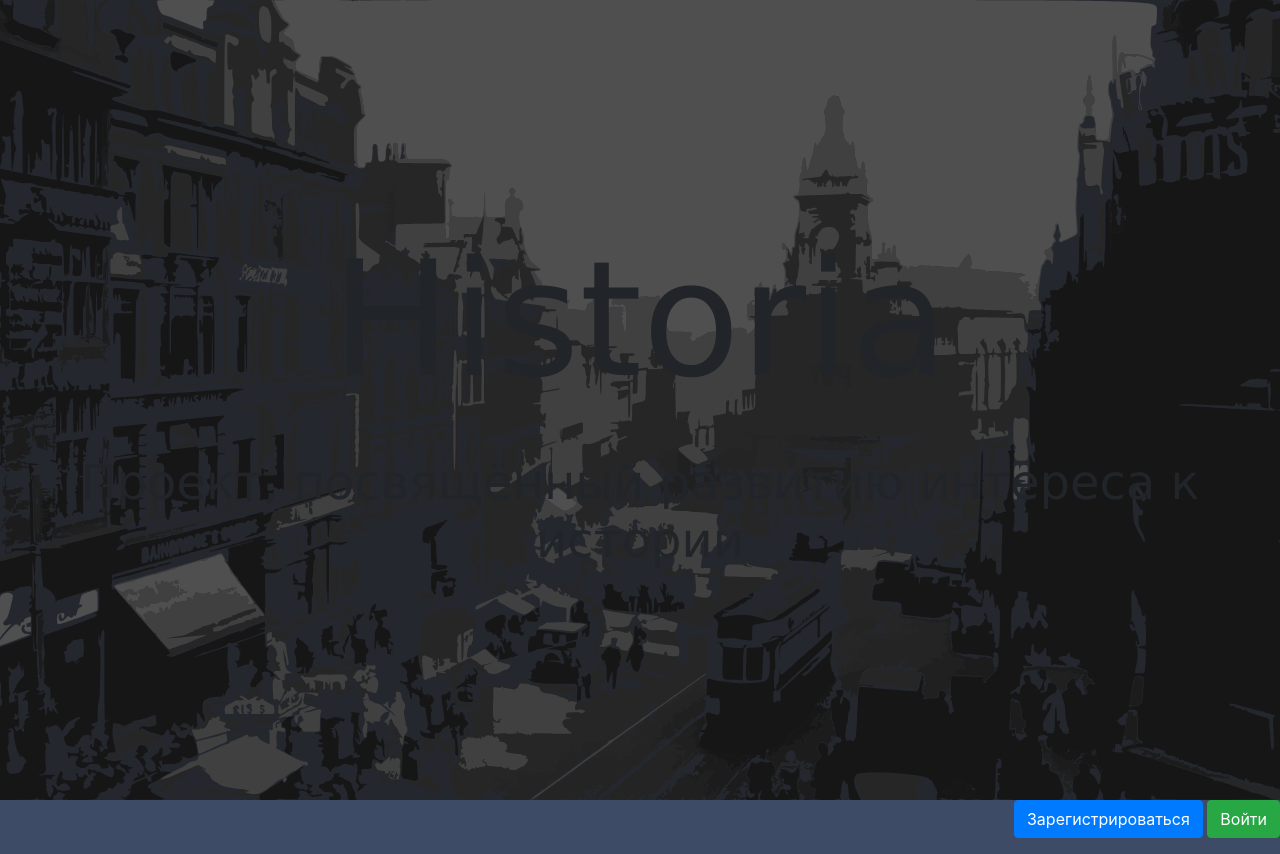
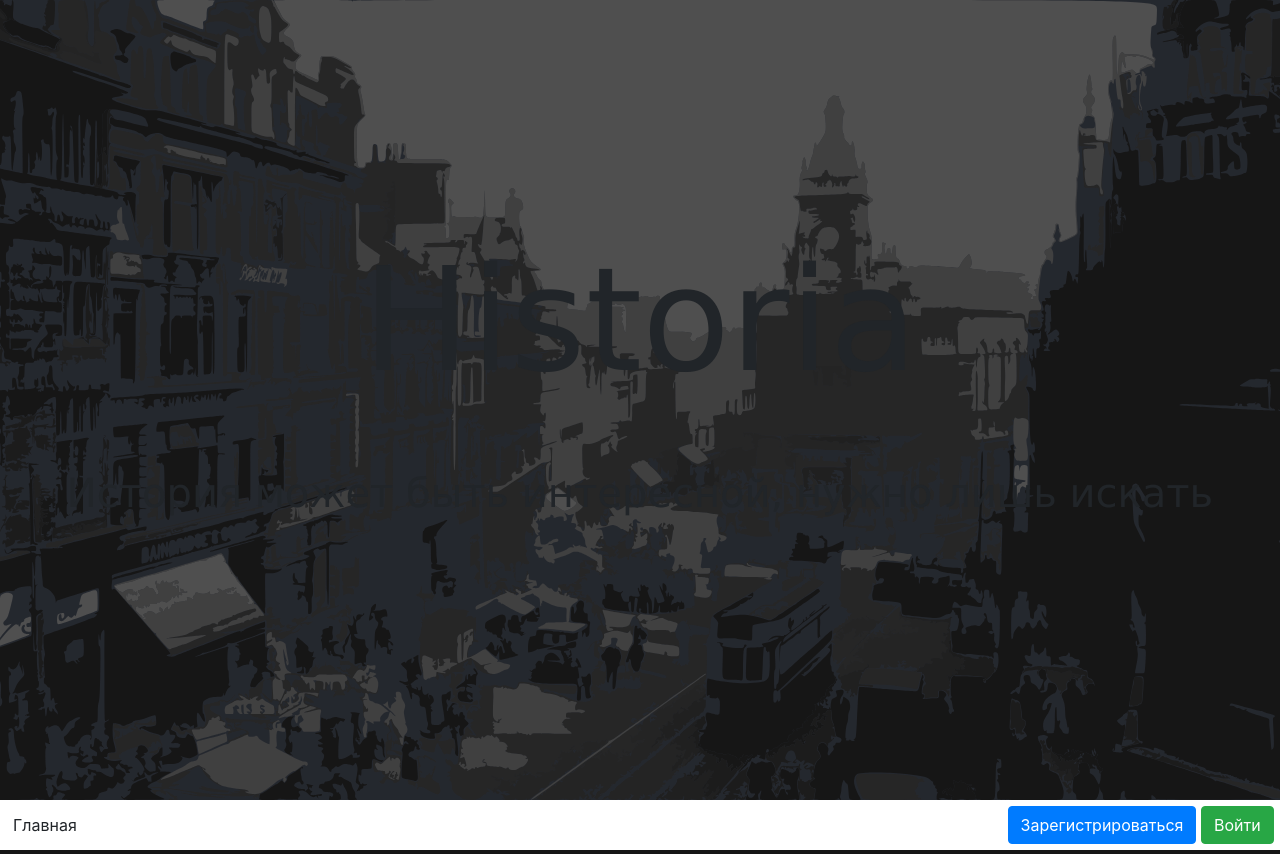
Before and after one commit to Lancet-crow/Historia, a Flask app: page / in a window 1280 px wide. Run offline with Flask 3, Linux system fonts and the light colour scheme; some libraries are stand-ins or nearby versions.

Commit message:
Сделал действительный header, настроил адекватный padding.

```diff
--- a/static/css/main.css
+++ b/static/css/main.css
@@ -1,4 +1,4 @@
-html, h1 {
+html, h1, h2, p, a {
     margin: 0;
     padding: 0;
 }
@@ -10,6 +10,15 @@ body {
     font-color: white;
 }
 
+.site-header {
+    height: 50px;
+    padding-right: 0.5%;
+    display: flex;
+    justify-content: space-between;
+    align-items: center;
+    background-color: #ffffff;
+}
+
 .box {
     height: 800px;
     background-size: cover;
@@ -17,24 +26,24 @@ body {
     background-position: bottom center;
     font-family: Verdana, Geneva, sans-serif;
     font-weight: 300;
+    text-align: center;
 }
 .box h1 {
-    font-size: 1000%;
+    font-size: 900%;
+    position: relative;
+    top: 40%;
+    transform: translateY(-50%);
+}
+
+.box h2 {
+    font-size: 250%;
     text-align: center;
     position: relative;
     top: 40%;
     transform: translateY(-50%);
 }
 
-.box h2 {
-    font-size: 300%;
-    text-align: center;
-    position: relative;
-    top: 40%;
-    transform: translateY(-50%);
-}
-
-.background-tint {
+.tint {
     background-color: rgba(29,29,29,.75);
     background-blend-mode: multiply;
 }
--- a/templates/index.html
+++ b/templates/index.html
@@ -12,22 +12,21 @@
 </head>
 <body>
     <header>
-        <div class="box background-tint">
+        <div class="box tint">
             <h1>Historia</h1>
-            <h2>Проект, посвящённый развитию интереса к истории</h2>
+            <h2>История может быть интересной, нужно лишь искать</h2>
         </div>
-        {% if current_user.is_authenticated %}
-        <div class="to-right">
-            <a class="navbar-brand" href="/logout">{{ current_user.name }}</a>
+        <div class="site-header">
+            <a class="btn" href="/">Главная</a>
+            {% if current_user.is_authenticated %}
+                <a class="navbar-brand to-right" href="/logout">{{ current_user.name }}</a>
+            {% else %}
+                <p class="to-right">
+                    <a class="btn btn-primary " href="/register">Зарегистрироваться</a>
+                    <a class="btn btn-success" href="/login">Войти</a>
+                </p>
+            {% endif %}
         </div>
-        {% else %}
-        <div class="to-right">
-            <p>
-                <a class="btn btn-primary " href="/register">Зарегистрироваться</a>
-                <a class="btn btn-success" href="/login">Войти</a>
-            </p>
-        </div>
-        {% endif %}
     </header>
   <main role="main" class="container">
     {% block content %}{% endblock %}
```
